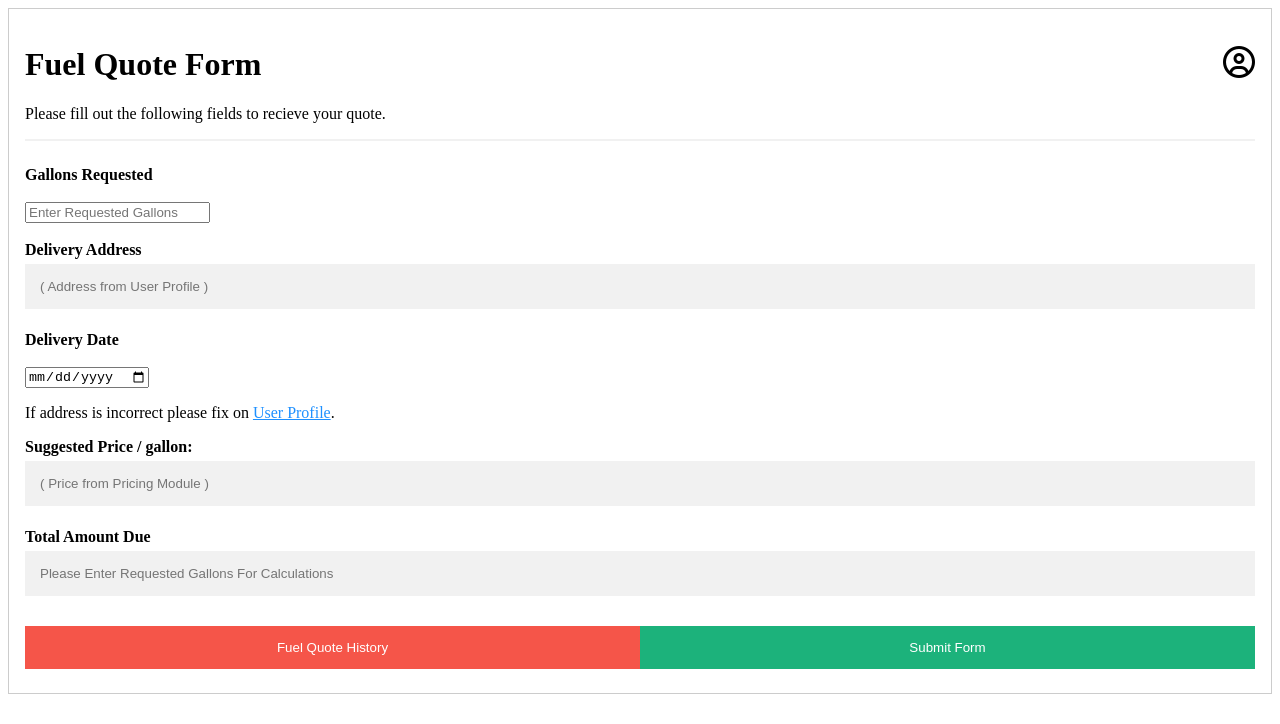
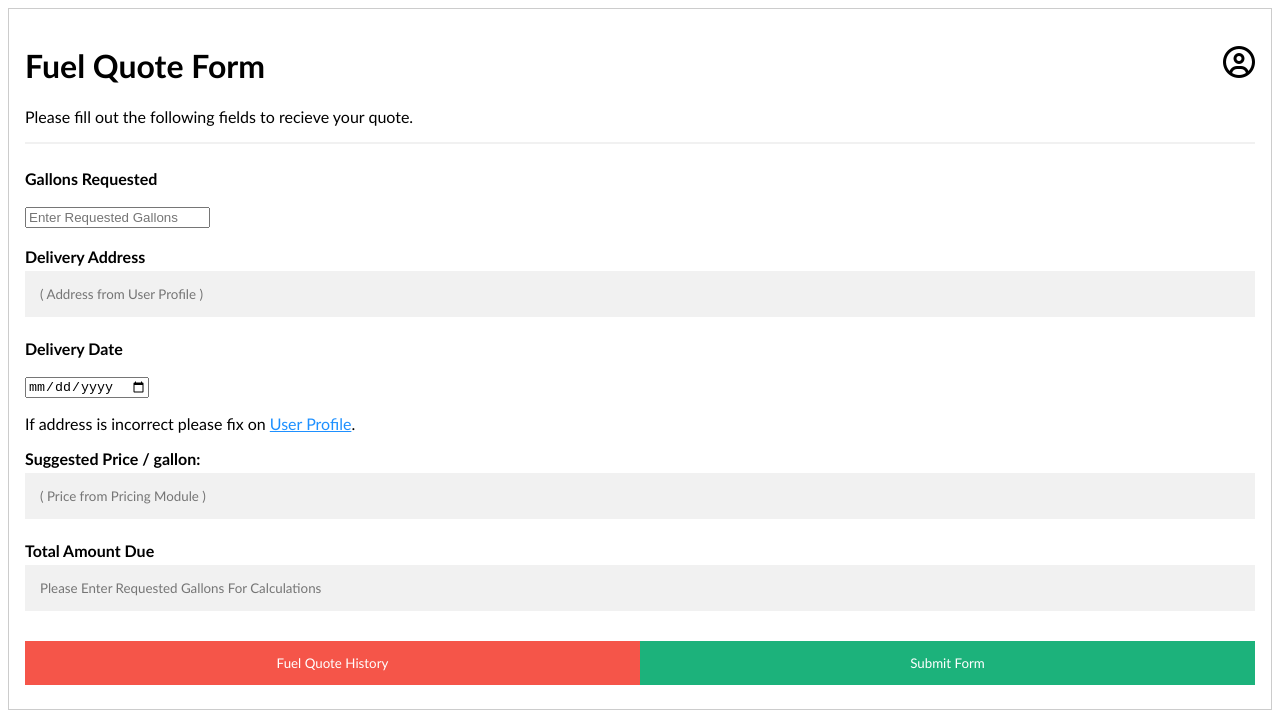
Before and after one commit to nathanguyenn/4353_group7, a plain HTML site: page fuelQuoteForm.html in a window 1280 px wide. Drawn offline with Linux system fonts and the light colour scheme.

Commit message:
Update signup.css

```diff
--- a/signup.css
+++ b/signup.css
@@ -1,26 +1,25 @@
-* {box-sizing: border-box}
+* {
+  box-sizing: border-box;
+}
 
 /* Full-width input fields */
-  input[type=text], input[type=password], select {
+input[type="text"],
+input[type="password"],
+select {
   width: 100%;
   padding: 15px;
   margin: 5px 0 22px 0;
   display: inline-block;
   border: none;
   background: #f1f1f1;
+  font-family: "Trebuchet MS";
 }
 
-input[type=text]:focus, input[type=password]:focus {
+input[type="text"]:focus,
+input[type="password"]:focus {
   background-color: #ddd;
   outline: none;
-}
-i{
-  float: right;
-}
-i:hover{
-  opacity: 80%;
-  color: #04AA6D;
-  transition-duration: 0.5s;
+  font-family: "Trebuchet MS";
 }
 
 hr {
@@ -30,7 +29,7 @@ hr {
 
 /* Set a style for all buttons */
 button {
-  background-color: #04AA6D;
+  background-color: #04aa6d;
   color: white;
   padding: 14px 20px;
   margin: 8px 0;
@@ -38,10 +37,19 @@ button {
   cursor: pointer;
   width: 100%;
   opacity: 0.9;
+  font-family: "Trebuchet MS";
+}
+
+h1 {
+  font-family: "Trebuchet MS";
+}
+
+body {
+  font-family: "Trebuchet MS";
 }
 
 button:hover {
-  opacity:1;
+  opacity: 1;
 }
 
 /* Extra styles for the cancel button */
@@ -51,9 +59,19 @@ button:hover {
 }
 
 /* Float cancel and signup buttons and add an equal width */
-.cancelbtn, .signupbtn {
+.cancelbtn,
+.signupbtn {
   float: left;
   width: 50%;
+}
+
+i {
+  float: right;
+}
+i:hover {
+  opacity: 80%;
+  color: #04aa6d;
+  transition-duration: 0.5s;
 }
 
 /* Add padding to container elements */
@@ -70,7 +88,8 @@ button:hover {
 
 /* Change styles for cancel button and signup button on extra small screens */
 @media screen and (max-width: 300px) {
-  .cancelbtn, .signupbtn {
+  .cancelbtn,
+  .signupbtn {
     width: 100%;
   }
 }
```
